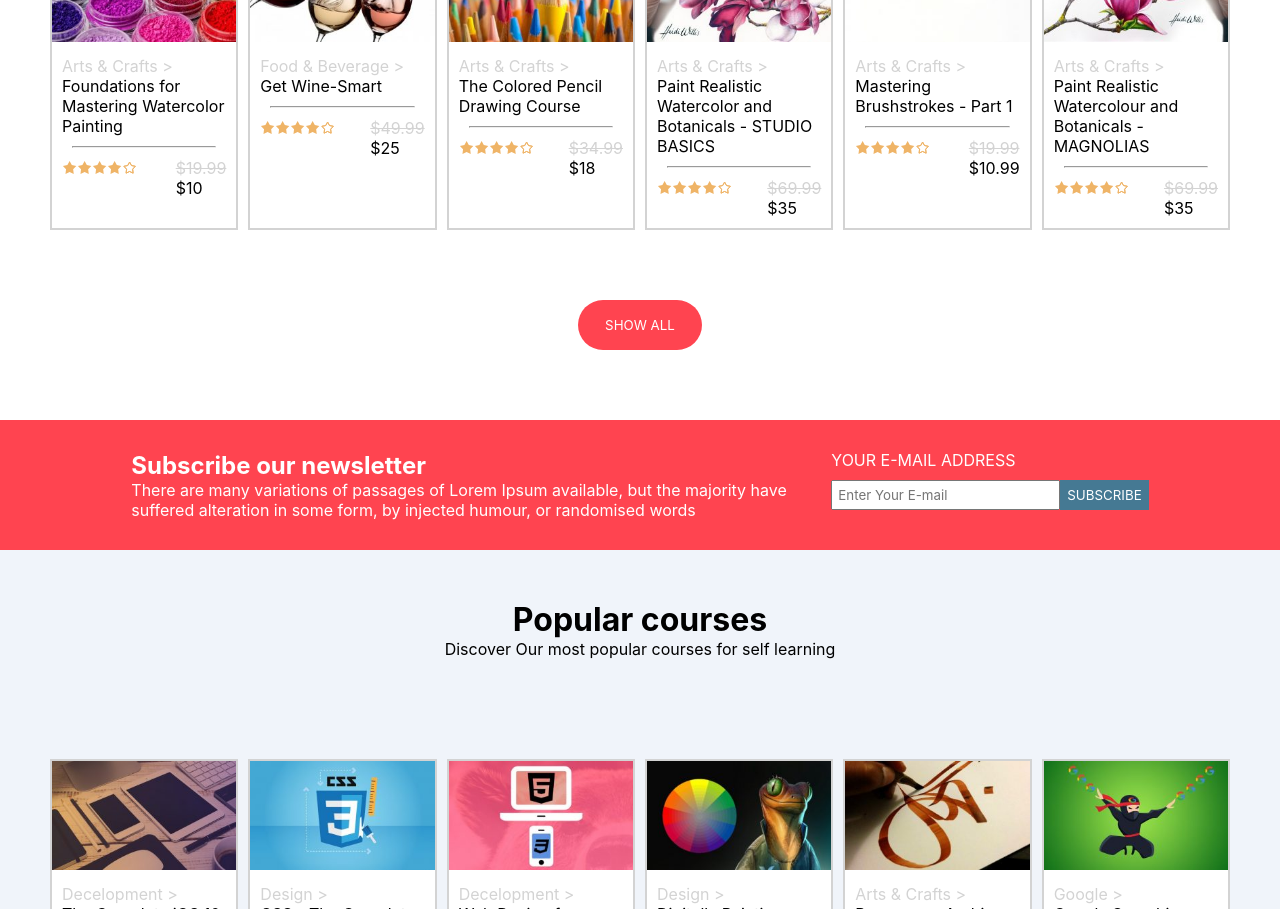
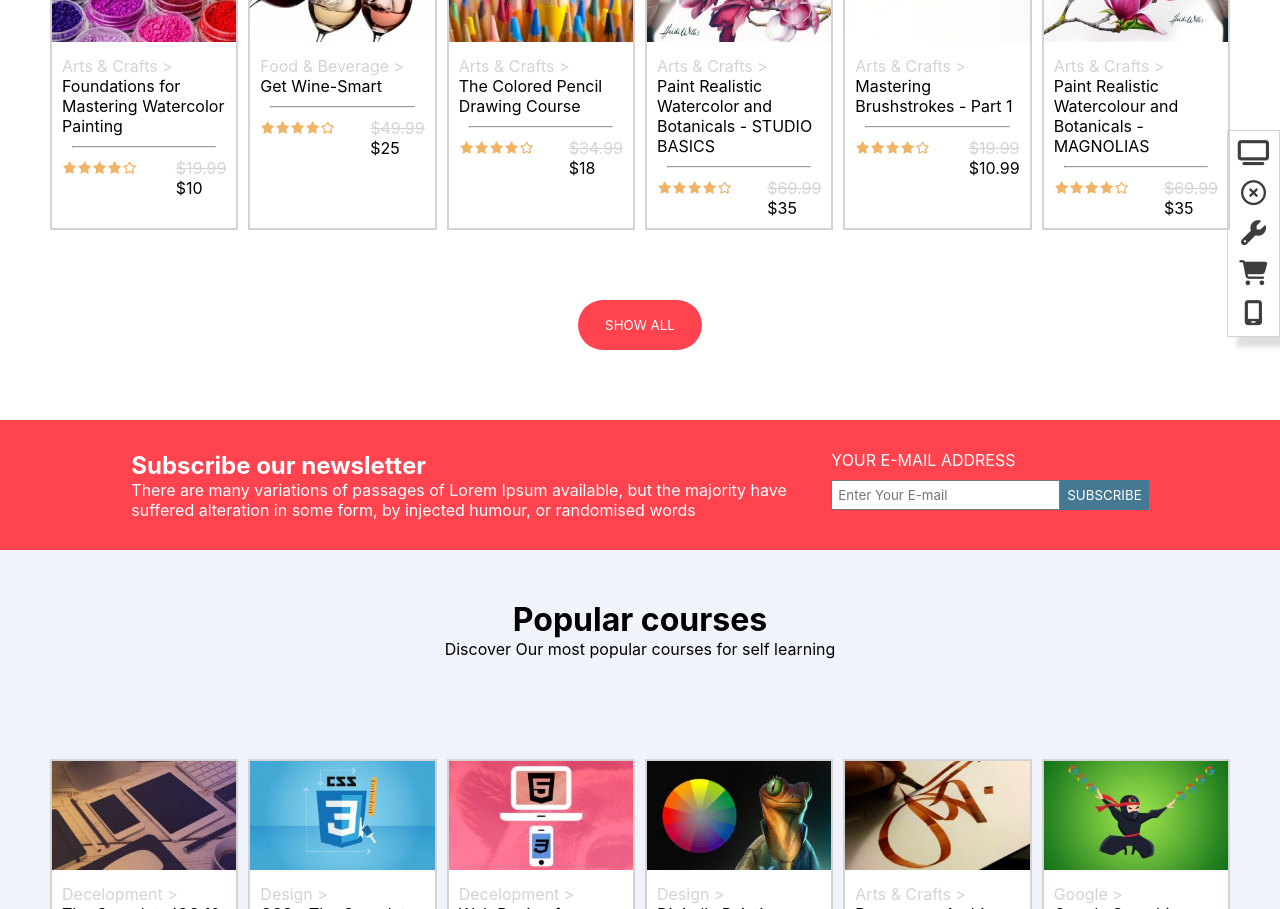
Before and after one commit to Aranel9966/Progetto-HTML-VueJS, a Vue app: page / in a window 1280 px wide. Shown: the part 2400-3309 px from the top of the page. Built offline with nearby package versions, Linux system fonts and the light colour scheme.

Commit message:
add lateral-menu

```diff
--- a/src/App.vue
+++ b/src/App.vue
@@ -216,8 +216,8 @@ export default{
     }
   },
   methods: {
+    //controlli per la rotazione degli array
     arrowLeft(){
-      console.log('ciao')
       if(this.cardsExchange== this.cards1){
         this.cardsExchange=this.cards3
       }else if(this.cardsExchange==this.cards3  ){
@@ -244,7 +244,6 @@ export default{
     AppMainMid,
     AppMainBot,
     AppFooter
-
   }
 }
 </script>
--- a/src/components/AppMainMid.vue
+++ b/src/components/AppMainMid.vue
@@ -9,7 +9,14 @@ export default {
 }
 </script>
 <template>
-    <div>
+    <div class="box">
+        <div class="lateral-menu">
+            <i class="fa-solid fa-tv"></i>
+            <i class="fa-regular fa-circle-xmark"></i>
+            <i class="fa-solid fa-wrench"></i>
+            <i class="fa-solid fa-cart-shopping"></i>
+            <i class="fa-solid fa-mobile-screen"></i>
+        </div>
         <div class="btn">
             <button class="btn-primary">SHOW ALL</button>
         </div>
@@ -35,6 +42,27 @@ export default {
     </div>
 </template>
 <style lang="scss" scoped>
+.box{
+    position: relative;
+
+    .lateral-menu{
+        position: absolute;
+        padding: 10px;
+        right: 0;
+        top: -150px;
+        display: flex;
+        flex-direction: column;
+        font-size: 25px;
+        align-items: center;
+        gap: 15px;
+        border: 1px solid lightgray;
+        box-shadow: 10px 10px 5px #dedede;
+        color: rgb(62, 61, 61);
+        i:hover{
+            cursor: pointer;
+            color: black;
+        }
+    }
     .container{
         display: flex;
         justify-content: center;
@@ -68,14 +96,6 @@ export default {
         display: flex;
         justify-content: center;
         padding-bottom: 50px;
-    // .btn-primary{
-    //     background-color: #ff4450;
-    //     border-radius: 40px;
-    //     padding: 15px 25px;
-    //     border-color: transparent;
-    //     color: white;
-    //     margin: 20px 0;
-    // }
     }
-
+}
 </style>
--- a/src/style.css
+++ b/src/style.css
@@ -4,7 +4,6 @@
   box-sizing: border-box;
   font-family: Inter, system-ui, Avenir, Helvetica, Arial, sans-serif;
 }
-
 .btn-primary{
   background-color: #ff4450;
   border-radius: 40px;
@@ -17,7 +16,6 @@
   background-color: #009b72;
   cursor: pointer;
 }
-
 ul{
   list-style-type: none;
   display: flex;
```
Also changed, not shown: src/components/AppMainTop.vue (+1 -12 lines). Lines whose indentation alone changed are shown as unchanged.
